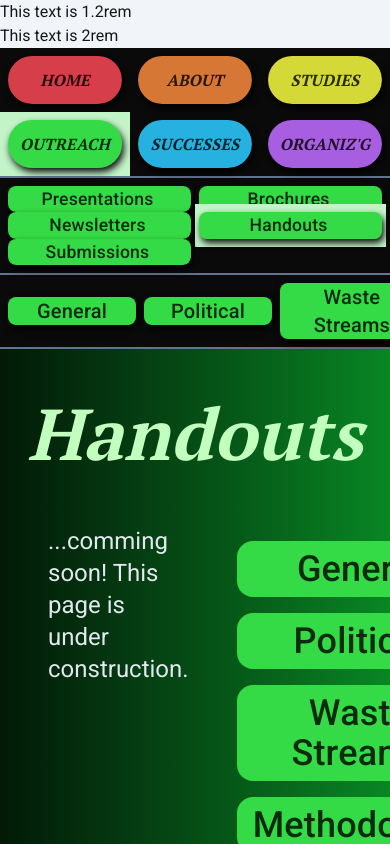
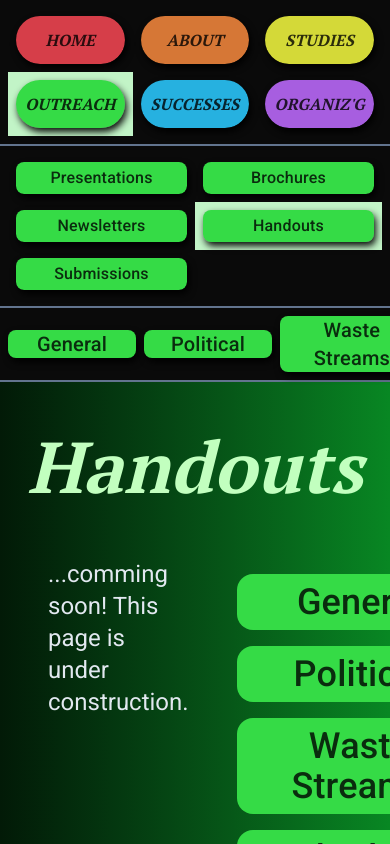
Before and after one commit to Richard-Burd/ram-v2, a Next.js app: page /outreach/handouts in a window 390 px wide. Shown: the top 844 px of the page. Built offline with nearby package versions, Linux system fonts and the light colour scheme; a web font is replaced by a local one.

Commit message:
secondary mobile navbar complete

```diff
--- a/src/app/globals.css
+++ b/src/app/globals.css
@@ -1,5 +1,3 @@
-/* @import "tailwindcss/preflight";
-@import "tailwindcss/utilities"; */
 @import "tailwindcss";
 
 :root {
@@ -28,10 +26,6 @@
   --radius-4xl: 2rem;
   --radius-5xl: 2.5rem;
   --radius-6xl: 3rem;
-
-  /* Custom font sizes */
-  --font-size-mytext: 1.5rem;
-  --font-size-mytext2: 2rem;
 }
 
 @media (prefers-color-scheme: dark) {
--- a/src/app/layout.js
+++ b/src/app/layout.js
@@ -8,7 +8,7 @@ import {
 } from "next/font/google";
 import "./globals.css";
 
-import Navbar from "../components/PrimaryNavbar";
+import PrimaryNavbar from "../components/PrimaryNavbar";
 import Footer from "../components/Footer";
 import Construction from "../components/Construction";
 
@@ -87,9 +87,7 @@ export default function RootLayout({ children }) {
         <div className="bg-zinc-700/95">
           <div className="relative mx-auto sm:max-w-screen-lg lg:max-w-screen-lg lg:px-0">
             <div className="bg-slate-100">
-              <div className="text-mytext">This text is 1.2rem</div>
-              <div className="text-mytext2">This text is 2rem</div>
-              <Navbar />
+              <PrimaryNavbar />
               <main>{children}</main>
               <Footer />
               <Construction />
--- a/src/components/DesktopNavbar.js
+++ b/src/components/PrimaryDesktopNavbar.js
@@ -1,16 +1,19 @@
 import Link from "next/link";
-import DesktopNavbarButton from "./DesktopNavbarButton";
+import PrimaryDesktopNavbarButton from "./PrimaryDesktopNavbarButton";
 
-export default function DesktopNavbar() {
+export default function PrimaryDesktopNavbar() {
   return (
     <nav className="border-b-2 border-y-slate-500 bg-neutral-950 px-1 py-2 text-white">
       <div className="container flex justify-between">
         <div className="flex flex-auto items-center justify-items-stretch">
           <Link className="mx-1 min-w-32 flex-grow" href="/">
-            <DesktopNavbarButton title="Home" buttonColor="bg-homeButton" />
+            <PrimaryDesktopNavbarButton
+              title="Home"
+              buttonColor="bg-homeButton"
+            />
           </Link>
           <Link className="mx-1 min-w-32 flex-grow" href="/about">
-            <DesktopNavbarButton
+            <PrimaryDesktopNavbarButton
               title="About"
               buttonColor="bg-aboutButton"
               buttonBackground="bg-aboutBackground"
@@ -18,7 +21,7 @@ export default function DesktopNavbar() {
             />
           </Link>
           <Link className="mx-1 min-w-32 flex-grow" href="/studies">
-            <DesktopNavbarButton
+            <PrimaryDesktopNavbarButton
               title="Studies"
               buttonColor="bg-studiesButton"
               buttonBackground="bg-studiesBackground"
@@ -26,7 +29,7 @@ export default function DesktopNavbar() {
             />
           </Link>
           <Link className="mx-1 min-w-32 flex-grow" href="/outreach">
-            <DesktopNavbarButton
+            <PrimaryDesktopNavbarButton
               title="Outreach"
               buttonColor="bg-outreachButton"
               buttonBackground="bg-outreachBackground"
@@ -34,7 +37,7 @@ export default function DesktopNavbar() {
             />
           </Link>
           <Link className="mx-1 min-w-32 flex-grow" href="/successes">
-            <DesktopNavbarButton
+            <PrimaryDesktopNavbarButton
               title="Successes"
               buttonColor="bg-successesButton"
               buttonBackground="bg-successesBackground"
@@ -42,7 +45,7 @@ export default function DesktopNavbar() {
             />
           </Link>
           <Link className="mx-1 min-w-32 flex-grow" href="/organizing">
-            <DesktopNavbarButton
+            <PrimaryDesktopNavbarButton
               title="Organizing"
               buttonColor="bg-organizingButton"
               buttonBackground="bg-organizingBackground"
--- a/src/components/DesktopNavbarButton.js
+++ b/src/components/PrimaryDesktopNavbarButton.js
@@ -3,7 +3,7 @@ import { motion } from "motion/react";
 
 import { usePathname } from "next/navigation";
 
-export default function DesktopNavbarButton({
+export default function PrimaryDesktopNavbarButton({
   title,
   buttonColor,
   buttonBackground,
--- a/src/components/MobileNavbar.js
+++ b/src/components/PrimaryMobileNavbar.js
@@ -1,48 +1,48 @@
 import Link from "next/link";
-import MobileNavbarButton from "./MobileNavbarButton";
+import PrimaryMobileNavbarButton from "./PrimaryMobileNavbarButton";
 
-export default function MobileNavbar() {
+export default function PrimaryMobileNavbar() {
   return (
-    <nav className="border-b-2 border-y-slate-500 bg-neutral-950 text-white">
+    <nav className="border-b-2 border-y-slate-500 bg-neutral-950 p-2 text-white">
       <div className="flex justify-center">
         <div className="grid w-full grid-cols-3">
           <Link href="/">
-            <MobileNavbarButton
+            <PrimaryMobileNavbarButton
               title="Home"
               buttonColor="bg-homeButton"
               buttonBackground="bg-aboutBackground"
             />
           </Link>
           <Link href="/about">
-            <MobileNavbarButton
+            <PrimaryMobileNavbarButton
               title="About"
               buttonColor="bg-aboutButton"
               buttonBackground="bg-aboutBackground"
             />
           </Link>
           <Link href="/studies">
-            <MobileNavbarButton
+            <PrimaryMobileNavbarButton
               title="Studies"
               buttonColor="bg-studiesButton"
               buttonBackground="bg-studiesBackground"
             />
           </Link>
           <Link href="/outreach">
-            <MobileNavbarButton
+            <PrimaryMobileNavbarButton
               title="Outreach"
               buttonColor="bg-outreachButton"
               buttonBackground="bg-outreachBackground"
             />
           </Link>
           <Link href="/successes">
-            <MobileNavbarButton
+            <PrimaryMobileNavbarButton
               title="Successes"
               buttonColor="bg-successesButton"
               buttonBackground="bg-successesBackground"
             />
           </Link>
           <Link href="/organizing">
-            <MobileNavbarButton
+            <PrimaryMobileNavbarButton
               title="Organiz'g"
               buttonColor="bg-organizingButton"
               buttonBackground="bg-organizingBackground"
--- a/src/components/MobileNavbarButton.js
+++ b/src/components/PrimaryMobileNavbarButton.js
@@ -1,7 +1,7 @@
 "use client"; // Ensure this is present for App Router
 import { usePathname } from "next/navigation";
 
-export default function MobileNavbarButton({
+export default function PrimaryMobileNavbarButton({
   title,
   buttonColor,
   buttonBackground,
--- a/src/components/PrimaryNavbar.js
+++ b/src/components/PrimaryNavbar.js
@@ -1,14 +1,14 @@
-import DesktopNavbar from "./DesktopNavbar";
-import MobileNavbar from "./MobileNavbar";
+import PrimaryDesktopNavbar from "./PrimaryDesktopNavbar";
+import PrimaryMobileNavbar from "./PrimaryMobileNavbar";
 
 export default function PrimaryNavbar() {
   return (
     <div>
       <div className="hidden lg:block">
-        <DesktopNavbar />
+        <PrimaryDesktopNavbar />
       </div>
       <div className="lg:hidden">
-        <MobileNavbar />
+        <PrimaryMobileNavbar />
       </div>
     </div>
   );
--- a/src/components/SecondaryMobileNavbar.js
+++ b/src/components/SecondaryMobileNavbar.js
@@ -8,13 +8,14 @@ export default function SecondaryMobileNavbar({
   path,
 }) {
   return (
-    <nav className="border-b-2 border-y-slate-500 bg-neutral-950 px-1 py-2 text-white">
+    <nav className="border-b-2 border-y-slate-500 bg-neutral-950">
       <div className="flex justify-center">
-        <div className="grid w-full grid-cols-2">
+        <div className="grid w-full grid-cols-2 p-2">
           {titles.map((title) => (
+            <div key={title}>
               <Link
                 key={title}
-              className="mx-1 min-w-32 flex-grow"
+                className="min-w-32 flex-grow"
                 href={`${path}/${title.toLowerCase().replace(/ /g, "-")}`}
               >
                 <SecondaryMobileNavbarButton
@@ -23,6 +24,7 @@ export default function SecondaryMobileNavbar({
                   buttonBackground={buttonBackground}
                 />
               </Link>
+            </div>
           ))}
         </div>
       </div>
--- a/src/components/SecondaryMobileNavbarButton.js
+++ b/src/components/SecondaryMobileNavbarButton.js
@@ -12,14 +12,13 @@ export default function SecondaryMobileNavbarButton({
   const isActive = pathname.includes(title.toLowerCase().replace(/ /g, "-"));
 
   // Apply conditional styling based on isActive
-  const behindButtonStyle = isActive ? `-my-2 py-2 -mx-1 px-1 bg-white` : null;
+  const behindButtonStyle = isActive ? null : `p-2`;
 
-  const buttonStyle = isActive
-    ? `-my-2 py-2 -mx-1 px-1 ${buttonBackground}`
-    : null;
+  const buttonStyle = isActive ? `p-2 ${buttonBackground}` : null;
 
   return (
     <div className={`${behindButtonStyle}`}>
+      <div className="">
         <div className={`${buttonStyle}`}>
           <motion.div
             className={`rounded-lg shadow-white ${buttonColor}`}
@@ -31,12 +30,13 @@ export default function SecondaryMobileNavbarButton({
             transition={{ duration: 0.25 }}
           >
             <div className={`rounded-lg shadow-[2px_4px_7px_rgba(0,0,0,0.95)]`}>
-            <div className="roboto-font-500 pr-3 pl-2 text-center text-[1.1rem] text-black/80">
+              <div className="roboto-font-500 py-1 text-center text-[1.0rem] text-black/80">
                 {title}
               </div>
             </div>
           </motion.div>
         </div>
       </div>
+    </div>
   );
 }
--- a/tailwind.config.js
+++ b/tailwind.config.js
@@ -4,7 +4,7 @@ module.exports = {
     "./src/app/**/*.{js,ts,jsx,tsx,mdx}",
     "./src/components/**/*.{js,ts,jsx,tsx,mdx}",
   ],
-  safelist: ["bg-gradient-24", "text-mytext", "text-mytext2"],
+  safelist: ["bg-gradient-24"], // used on page mastheads
   theme: {
     extend: {
       // this isn't working on NavbarButton.js, consider deleting
@@ -25,10 +25,6 @@ module.exports = {
         varelaRound: "var(--font-varela-round-font)",
         youngSerif: "var(--font-young-serif)",
       },
-      fontSize: {
-        mytext: "1.5rem",
-        mytext2: ["2rem", { lineHeight: "2.5rem" }],
-      },
       listStyleType: {
         square: "square",
       },
```
Lines whose indentation alone changed are shown as unchanged.
